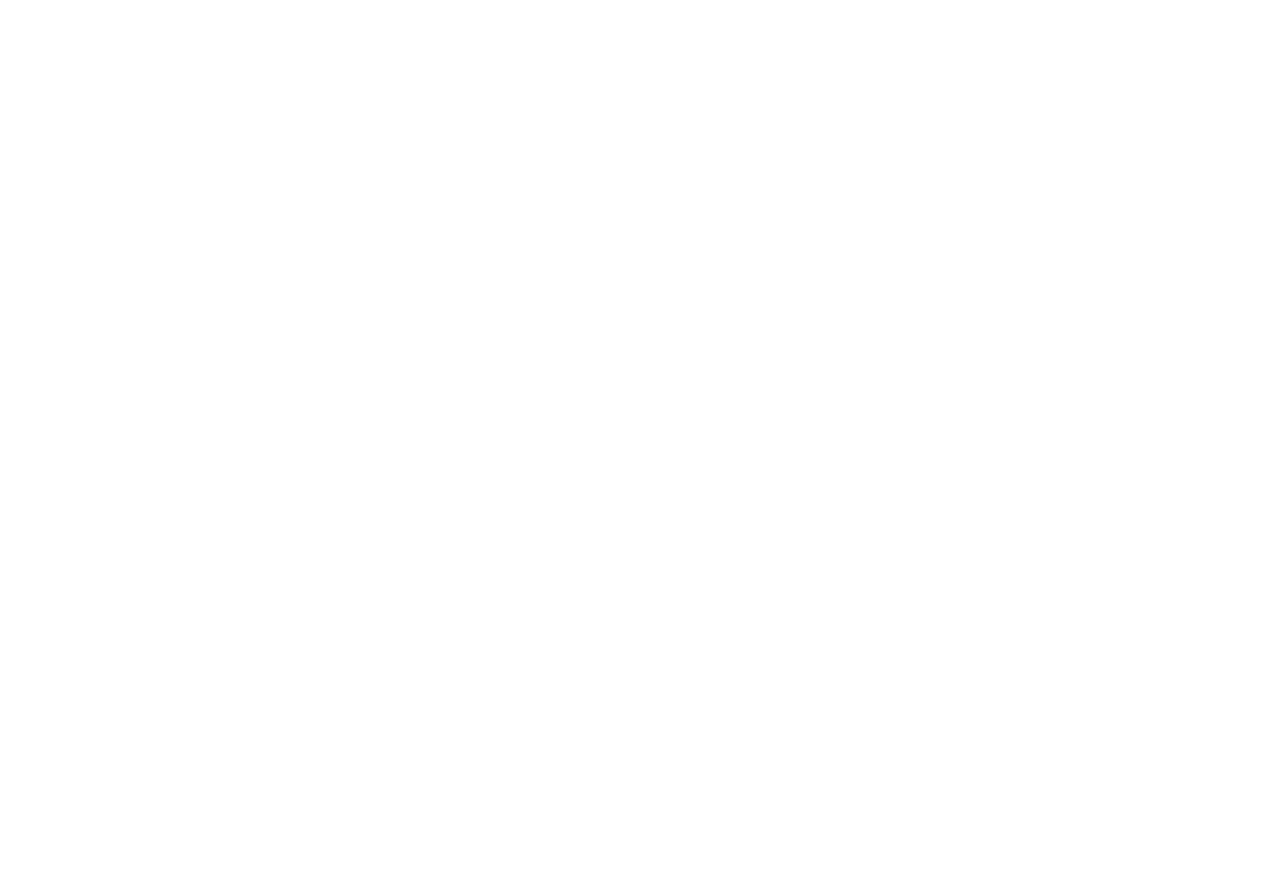
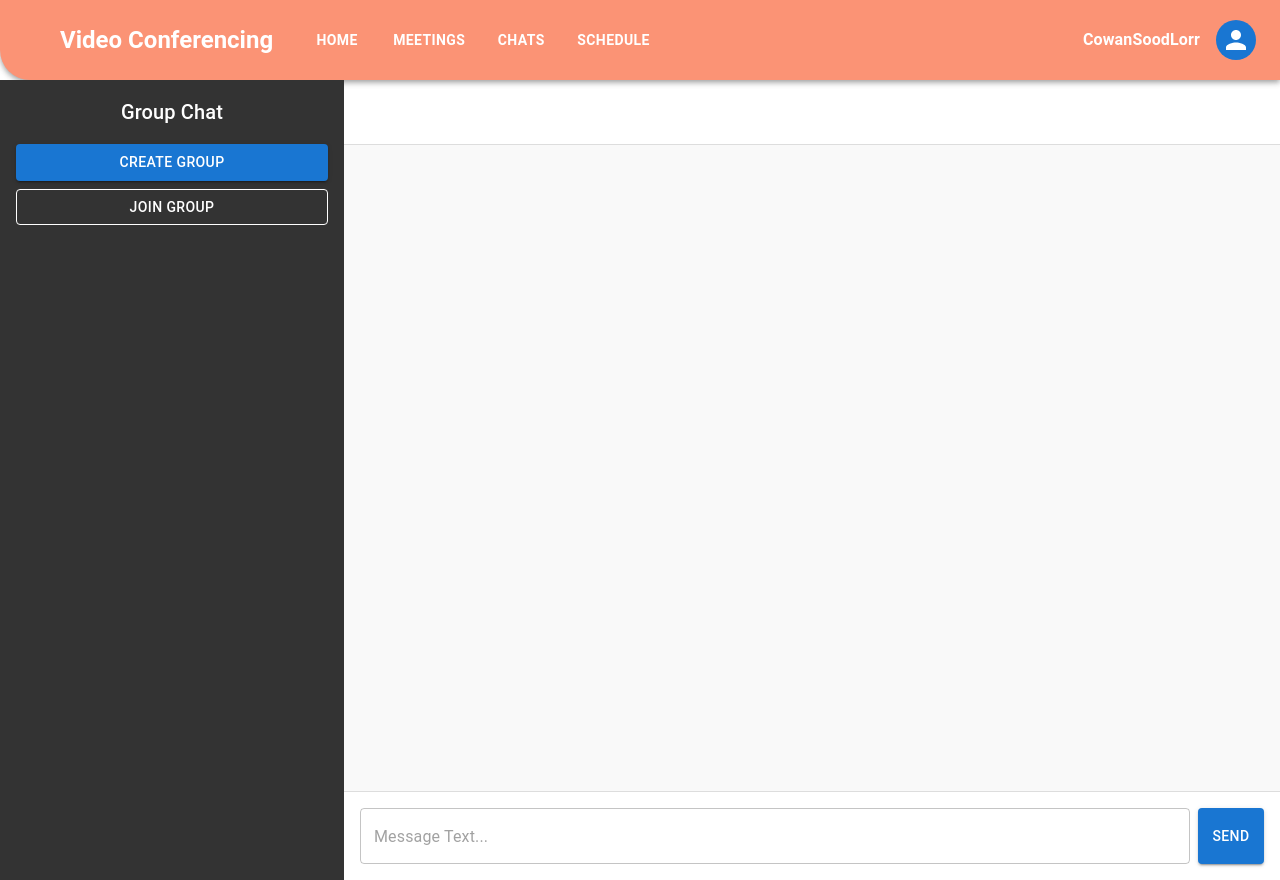
Before and after one commit to endphaze/Clound_Project_WebRTC, a React (Vite) app: page /Home/Chat in a window 1280 px wide. Before the commit this address had no page. Before the commit the page ends 800 px from the top, so only its background shows below. Built offline with nearby package versions, Linux system fonts and the light colour scheme.

Commit message:
Third Commit

```diff
--- a/src/App.tsx
+++ b/src/App.tsx
@@ -13,6 +13,7 @@
 import Menubar from './component/navbar/menubar'
 import ScheduleMeeting from './component/Maincontent/schedulecontent'
 import { Home } from './component/Page/Home'
+import { Chat } from './component/Maincontent/chat'
 
 
 function App() {
@@ -77,6 +78,14 @@
                 <ScheduleMeeting/>
               </div>
             }/>
+
+            <Route path='Home/Chat'
+            element={
+              <div>
+                <Menubar/>
+                <Chat/>
+              </div>
+            }/>
       </Routes>
     </div>
 
--- /dev/null
+++ b/src/component/Maincontent/chat.tsx
@@ -0,0 +1,93 @@
+import React, { useState } from 'react';
+import { Box, TextField, Button, Typography, Avatar } from '@mui/material';
+
+export const Chat = () => {
+    // สถานะสำหรับจัดเก็บข้อความ
+    const [message, setMessage] = useState<string>('');
+    const [chatHistory, setChatHistory] = useState<{ text: string; sender: 'me' | 'other'; name: string }[]>([]);
+
+    // ฟังก์ชันส่งข้อความ
+    const handleSendMessage = () => {
+        if (message.trim()) {
+            setChatHistory([...chatHistory, { text: message, sender: 'me', name: 'My Name' }]);
+            setMessage(''); // ล้างช่องข้อความหลังจากส่ง
+        }
+    };
+
+    return (
+        <Box sx={{ height: '100vh', display: 'flex' }}>
+            {/* Sidebar */}
+            <Box sx={{ width: '25%', backgroundColor: '#333', color: '#fff', padding: 2 }}>
+                <Typography variant="h6">Group Chat</Typography>
+                <Button variant="contained" sx={{ width: '100%', mt: 2 }}>
+                    Create Group
+                </Button>
+                <Button variant="outlined" sx={{ width: '100%', mt: 1, color: '#fff', borderColor: '#fff' }}>
+                    Join Group
+                </Button>
+
+                {/* เว้นว่างสำหรับ Session ในอนาคต */}
+                <Box sx={{ mt: 2 }}></Box>
+            </Box>
+
+            {/* Chat Display */}
+            <Box sx={{ width: '75%', display: 'flex', flexDirection: 'column' }}>
+                {/* Header */}
+                <Box sx={{ padding: 2, borderBottom: '1px solid #ddd' }}>
+                    <Typography variant="h6">TEAM A GROUP</Typography>
+                </Box>
+
+                {/* Chat History */}
+                <Box sx={{ flex: 1, overflowY: 'auto', padding: 2, backgroundColor: '#f9f9f9' }}>
+                    {chatHistory.map((chat, index) => (
+                        <Box
+                            key={index}
+                            sx={{
+                                display: 'flex',
+                                flexDirection: chat.sender === 'me' ? 'row-reverse' : 'row',
+                                alignItems: 'center',
+                                marginBottom: 2,
+                            }}
+                        >
+                            <Avatar sx={{ bgcolor: chat.sender === 'me' ? '#1976d2' : '#888', margin: chat.sender === 'me' ? '0 0 0 8px' : '0 8px 0 0' }}>
+                                {chat.name[0]}
+                            </Avatar>
+                            <Box
+                                sx={{
+                                    maxWidth: '60%',
+                                    padding: 1,
+                                    backgroundColor: chat.sender === 'me' ? '#1976d2' : '#e0e0e0',
+                                    color: chat.sender === 'me' ? '#fff' : '#000',
+                                    borderRadius: 2,
+                                    textAlign: chat.sender === 'me' ? 'right' : 'left',
+                                }}
+                            >
+                                <Typography variant="body2" sx={{ fontWeight: 'bold' }}>
+                                    {chat.name}
+                                </Typography>
+                                <Typography variant="body1">{chat.text}</Typography>
+                            </Box>
+                        </Box>
+                    ))}
+                </Box>
+
+                {/* Message Input */}
+                <Box sx={{ display: 'flex', padding: 2, borderTop: '1px solid #ddd' }}>
+                    <TextField
+                        fullWidth
+                        variant="outlined"
+                        placeholder="Message Text..."
+                        value={message}
+                        onChange={(e) => setMessage(e.target.value)}
+                        onKeyPress={(e) => {
+                            if (e.key === 'Enter') handleSendMessage();
+                        }}
+                    />
+                    <Button variant="contained" sx={{ marginLeft: 1 }} onClick={handleSendMessage}>
+                        Send
+                    </Button>
+                </Box>
+            </Box>
+        </Box>
+    );
+};
--- a/src/component/Maincontent/meetingwithus.tsx
+++ b/src/component/Maincontent/meetingwithus.tsx
@@ -1,4 +1,3 @@
-import React from "react";
 import { Box, Typography, Button, TextField } from '@mui/material';
 import { useNavigate } from "react-router-dom";
 
--- a/src/component/navbar/menubar.tsx
+++ b/src/component/navbar/menubar.tsx
@@ -10,6 +10,9 @@
     }
     const handleHomeClick=()=>{
         navigate('/Home')
+    }
+    const handleChatClick=()=>{
+        navigate('/Home/Chat')
     }
 
     return (
@@ -31,7 +34,7 @@
                     <Button onClick={handleMeetingClick} variant="text" color="inherit" sx={{ fontWeight: 'bold' }}>
                         MEETINGS
                     </Button>
-                    <Button variant="text" color="inherit" sx={{ fontWeight: 'bold' }}>
+                    <Button onClick={handleChatClick} variant="text" color="inherit" sx={{ fontWeight: 'bold' }}>
                         CHATS
                     </Button>
                     <Button onClick={handleScheduleClick} variant="text" color="inherit" sx={{ fontWeight: 'bold' }}>
```
